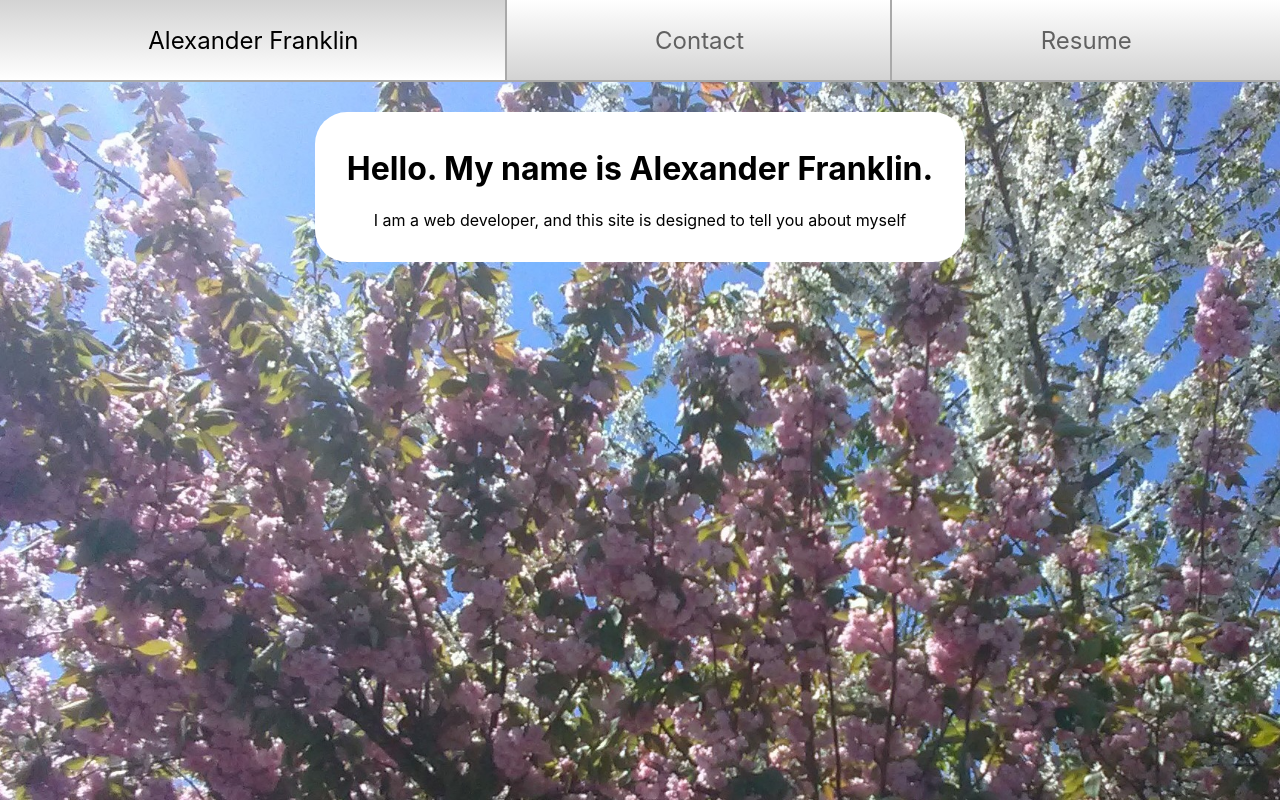
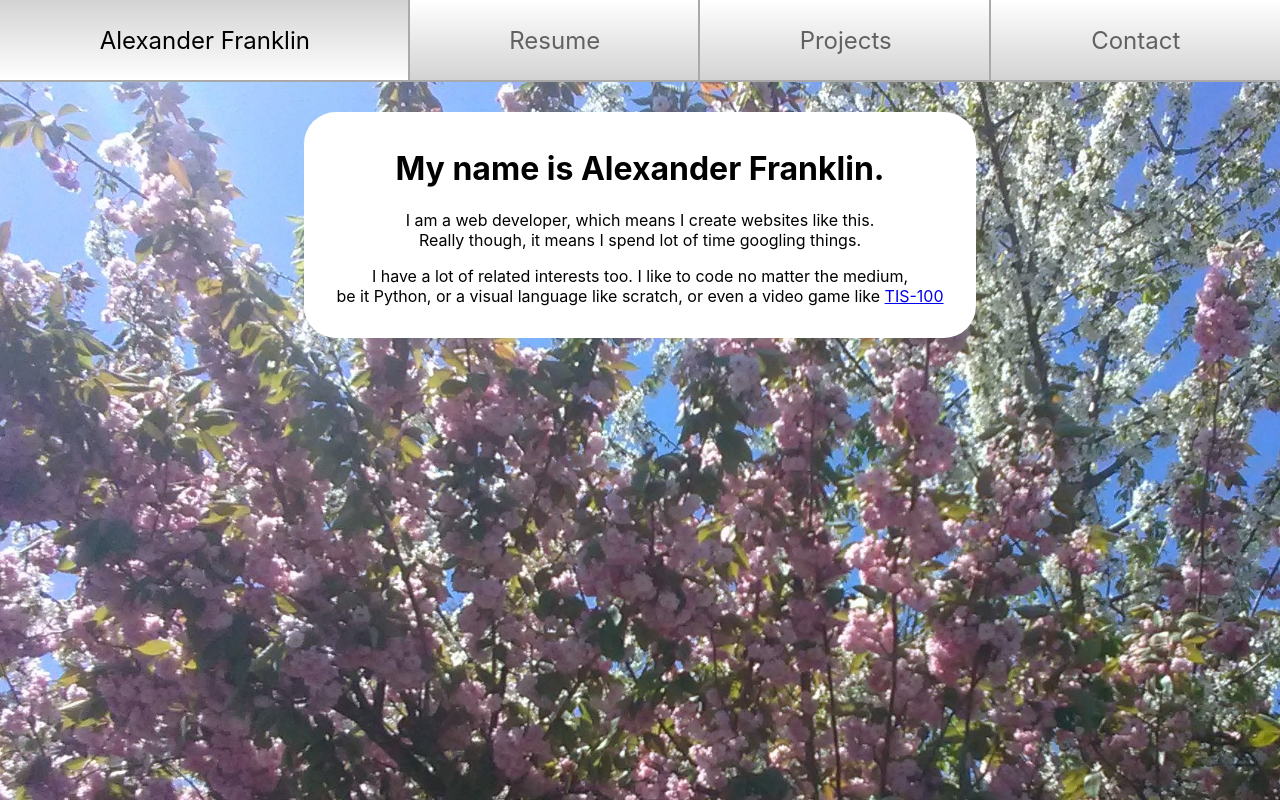
Before and after one commit to PAlexanderFranklin/alexanderfranklin, a React (Create React App) app: page / in a window 1280 px wide. Built offline with nearby package versions, Linux system fonts and the light colour scheme.

Commit message:
Add content, Projects page

```diff
--- a/src/views/App.js
+++ b/src/views/App.js
@@ -3,6 +3,7 @@ import './App.css';
 import Navbar from './Navbar/Navbar'
 import Home from './Pages/Home/Home'
 import Resume from './Pages/Resume/Resume'
+import Projects from './Pages/Projects/Projects'
 import Contact from './Pages/Contact/Contact'
 import {Route} from 'react-router-dom'
 
@@ -13,6 +14,7 @@ function App() {
       <div className="content">
         <Route path="/" exact component={Home} />
         <Route path="/resume" component={Resume} />
+        <Route path="/projects" component={Projects} />
         <Route path="/contact" component={Contact} />
       </div>
     </div>
--- a/src/views/Navbar/Navbar.js
+++ b/src/views/Navbar/Navbar.js
@@ -8,8 +8,9 @@ function Navbar() {
       <nav className="Navbar">
         <ul>
           <Tab link="/" exact="true">Alexander Franklin</Tab>
+          <Tab link="/resume">Resume</Tab>
+          <Tab link="/projects">Projects</Tab>
           <Tab link="/contact">Contact</Tab>
-          <Tab link="/resume">Resume</Tab>
         </ul>
       </nav>
     </header>
--- a/src/views/Pages/Contact/Contact.css
+++ b/src/views/Pages/Contact/Contact.css
@@ -0,0 +1,3 @@
+.Contact {
+    text-align: left;
+}
--- a/src/views/Pages/Contact/Contact.js
+++ b/src/views/Pages/Contact/Contact.js
@@ -4,6 +4,10 @@ import './Contact.css';
 function Contact() {
   return (
     <div className="Contact">
+      <p>
+        <b>Email:</b> PAlexanderFranklin@gmail.com <br />
+        <b>Phone:</b> 509-930-9363
+      </p>
     </div>
   );
 }
--- a/src/views/Pages/Home/Home.js
+++ b/src/views/Pages/Home/Home.js
@@ -4,8 +4,16 @@ import './Home.css';
 function Home() {
   return (
     <div className="Home">
-      <h1>Hello. My name is Alexander Franklin.</h1>
-      <p>I am a web developer, and this site is designed to tell you about myself</p>
+      <h1>My name is Alexander Franklin.</h1>
+      <p>
+        I am a web developer, which means I create websites like this. <br />
+        Really though, it means I spend lot of time googling things.
+      </p>
+      <p>
+        I have a lot of related interests too. I like to code no matter the medium, <br />
+        be it Python, or a visual language like scratch, or even a video game
+        like <a href="http://www.zachtronics.com/tis-100/">TIS-100</a>
+      </p>
     </div>
   );
 }
--- /dev/null
+++ b/src/views/Pages/Projects/Projects.js
@@ -0,0 +1,12 @@
+import React from 'react';
+import './Projects.css';
+
+function Projects() {
+  return (
+    <div className="Projects">
+      <a href="https://github.com/PAlexanderFranklin">GitHub</a>
+    </div>
+  );
+}
+
+export default Projects;
```
Also changed, not shown: src/views/Pages/Projects/Projects.css (added).
